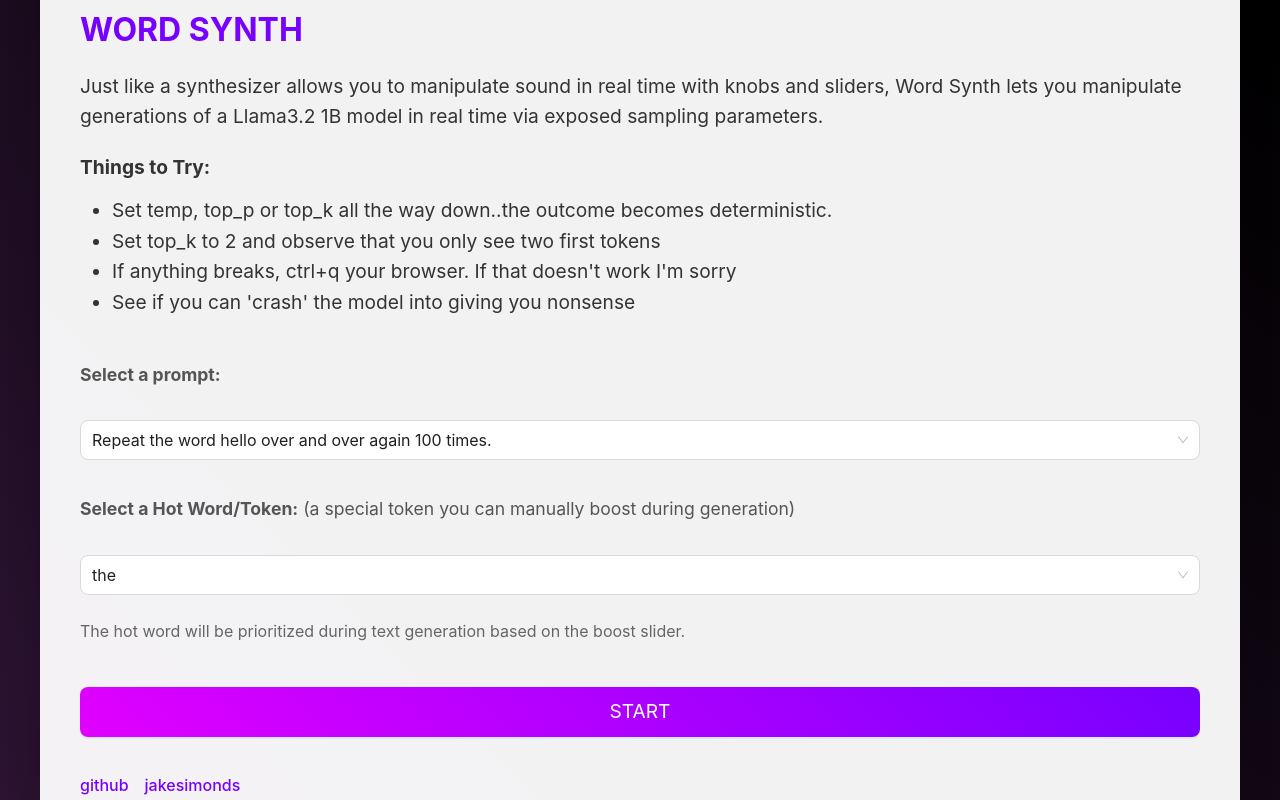
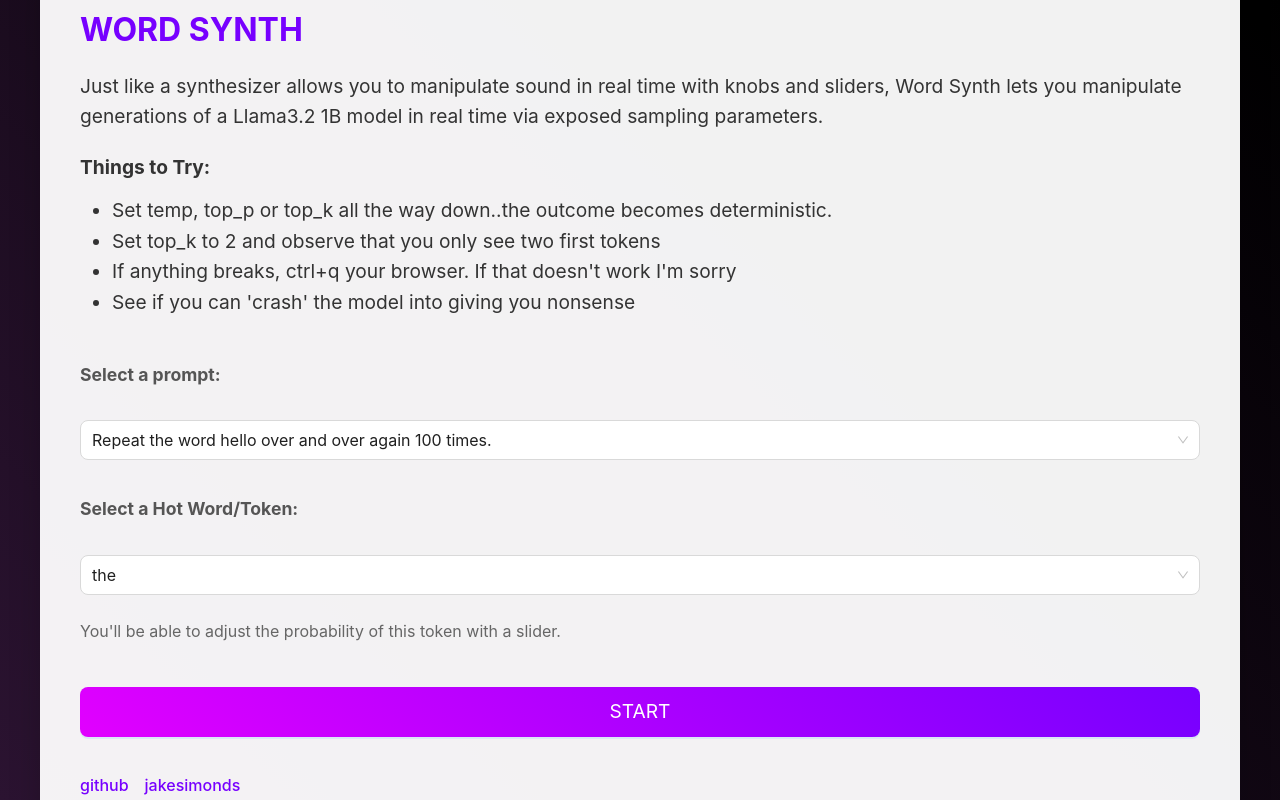
Before and after one commit to jakesimonds/wordSynth, a React (Vite) app in the folder frontend/: page / in a window 1280 px wide. Built offline with nearby package versions, Linux system fonts and the light colour scheme.

Commit message:
slider language

```diff
--- a/frontend/src/components/LandingPage.tsx
+++ b/frontend/src/components/LandingPage.tsx
@@ -145,7 +145,7 @@ const LandingPage = () => {
           marginBottom: isMobile ? "0.15rem" : "0.5rem",
           marginTop: isMobile ? "0.35rem" : "0.75rem"
         }}>
-          <b>Select a Hot Word/Token:</b> (a special token you can manually boost during generation)
+          <b>Select a Hot Word/Token:</b>
         </div>
 
         <Select
@@ -168,7 +168,7 @@ const LandingPage = () => {
           textAlign: "left",
           marginBottom: isMobile ? "0.15rem" : "0.5rem"
         }}>
-          The hot word will be prioritized during text generation based on the boost slider.
+          You'll be able to adjust the probability of this token with a slider.
         </small>
 
         <Button
```
